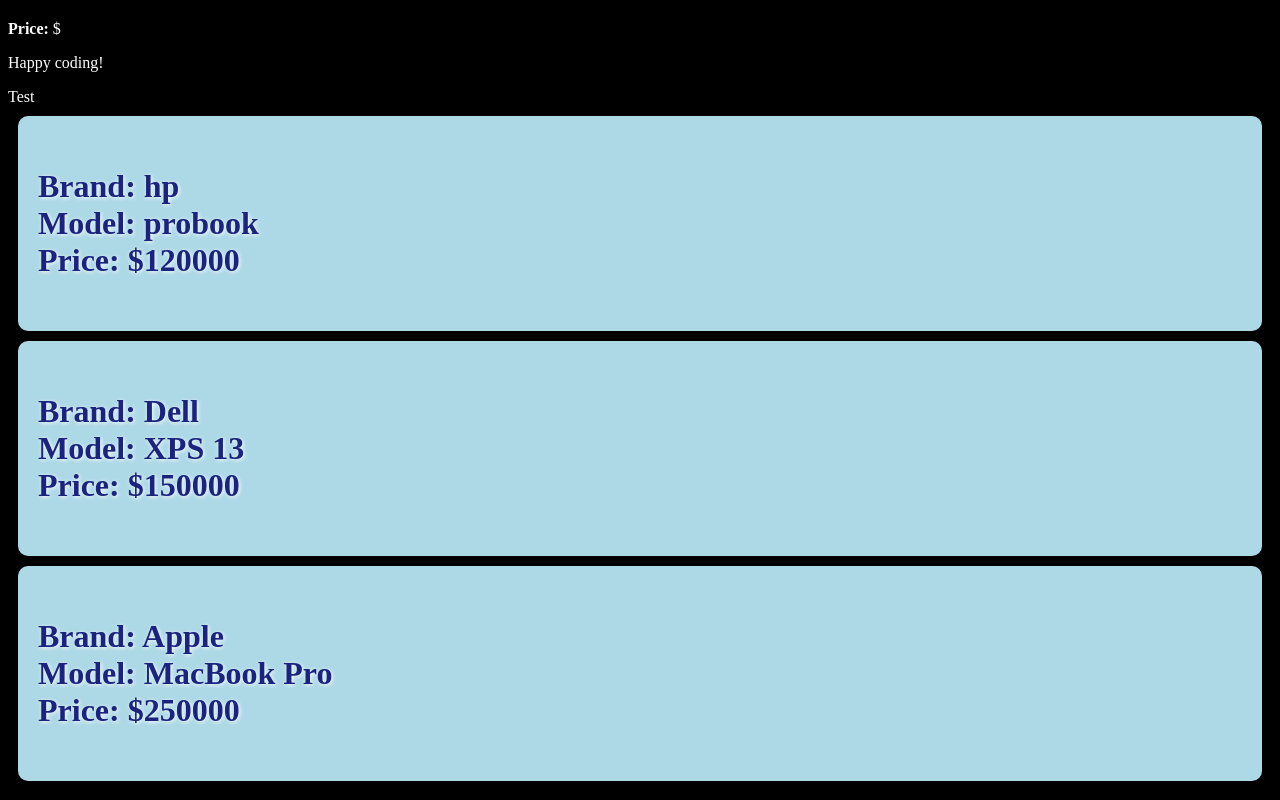
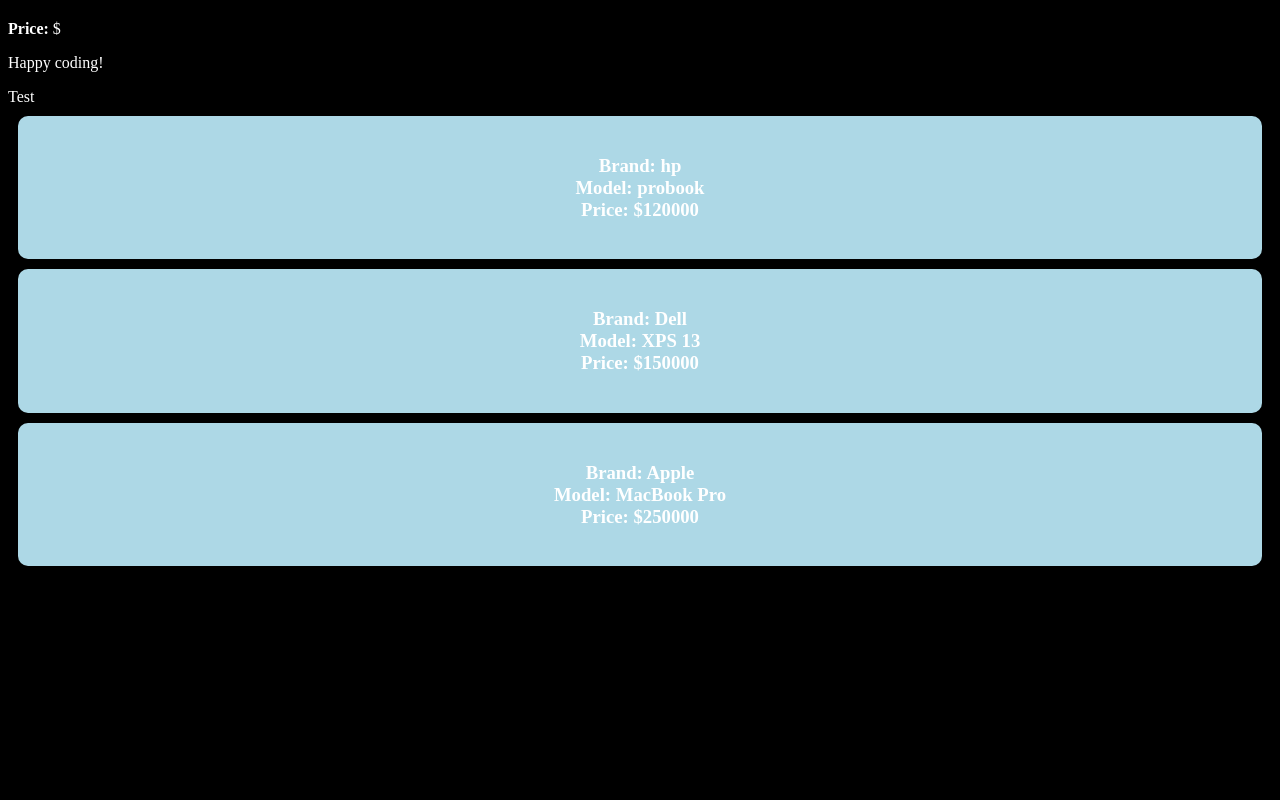
Before and after one commit to Shakhoyat/React-with-vite101, a React (Vite) app in the folder vite-project-101/: page / in a window 1280 px wide. Built offline with nearby package versions, Linux system fonts and the light colour scheme.

Commit message:
internal styling

```diff
--- a/vite-project-101/src/components/Laptop.jsx
+++ b/vite-project-101/src/components/Laptop.jsx
@@ -1,9 +1,20 @@
 import React from 'react'
 
 const Laptop = ({ brandname, model, price }) => {
+    const obj = {
+        backgroundColor: 'lightblue',
+        padding: '20px',
+        borderRadius: '10px',
+        margin: '10px',
+        boxShadow: '0 4px 8px rgba(0, 0, 0, 0.1)',
+        transition: 'transform 0.2s',
+        textAlign: 'center'
+    }
     return (
-        <div style={{ backgroundColor: 'lightblue', padding: '20px', borderRadius: '10px', margin: '10px' }}>
-            <h3 style={{ fontWeight: 'bold', fontSize: '2rem', color: '#1a237e', textShadow: '1px 1px 4px #fff' }}>
+        // <div style={{ backgroundColor: 'lightblue', padding: '20px', borderRadius: '10px', margin: '10px' }}>
+        // <h3 style={{ fontWeight: 'bold', fontSize: '2rem', color: '#1a237e', textShadow: '1px 1px 4px #fff' }}>
+        <div style={obj}>
+            <h3>
                 Brand: {brandname} <br />
                 Model: {model} <br />
                 Price: ${price}
```
